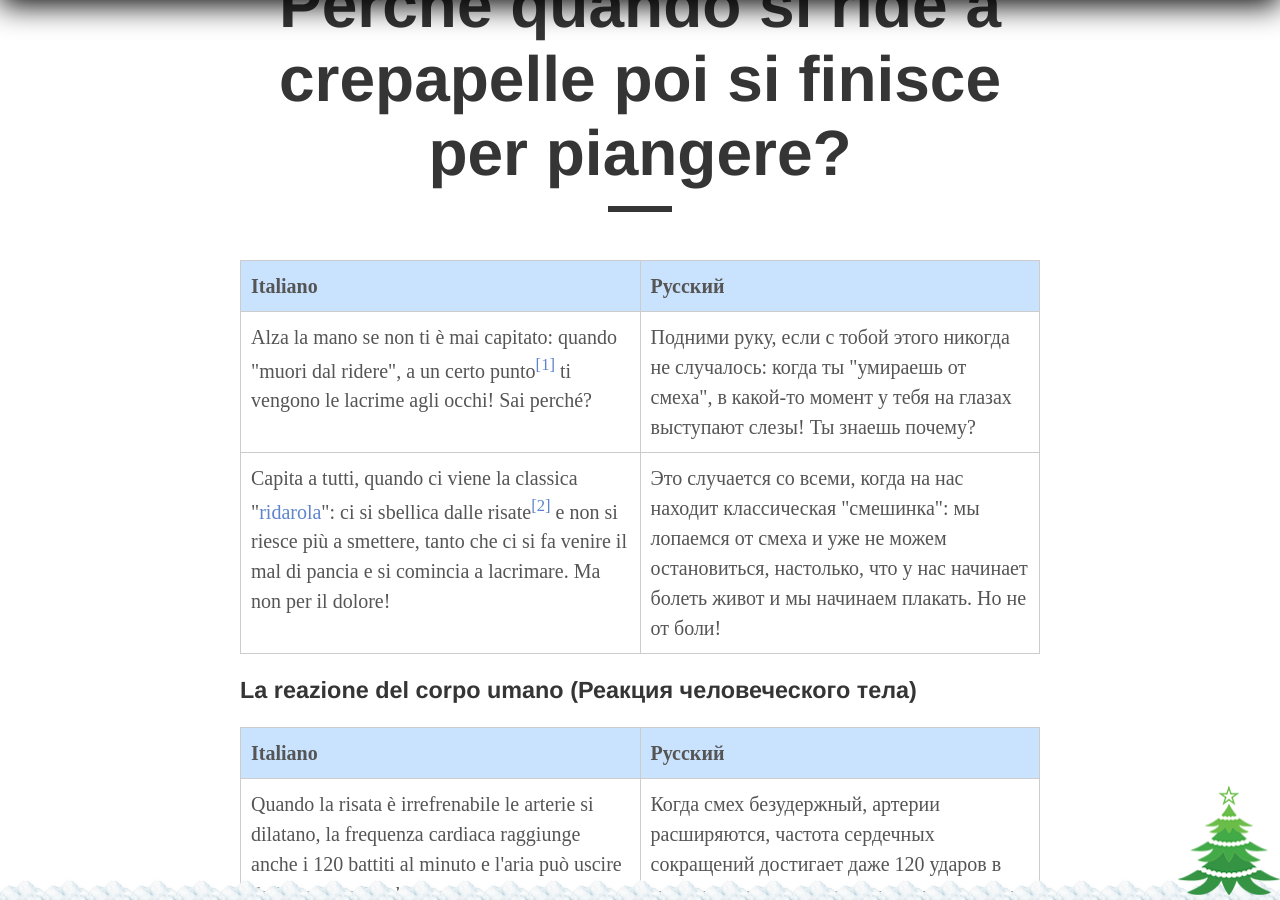
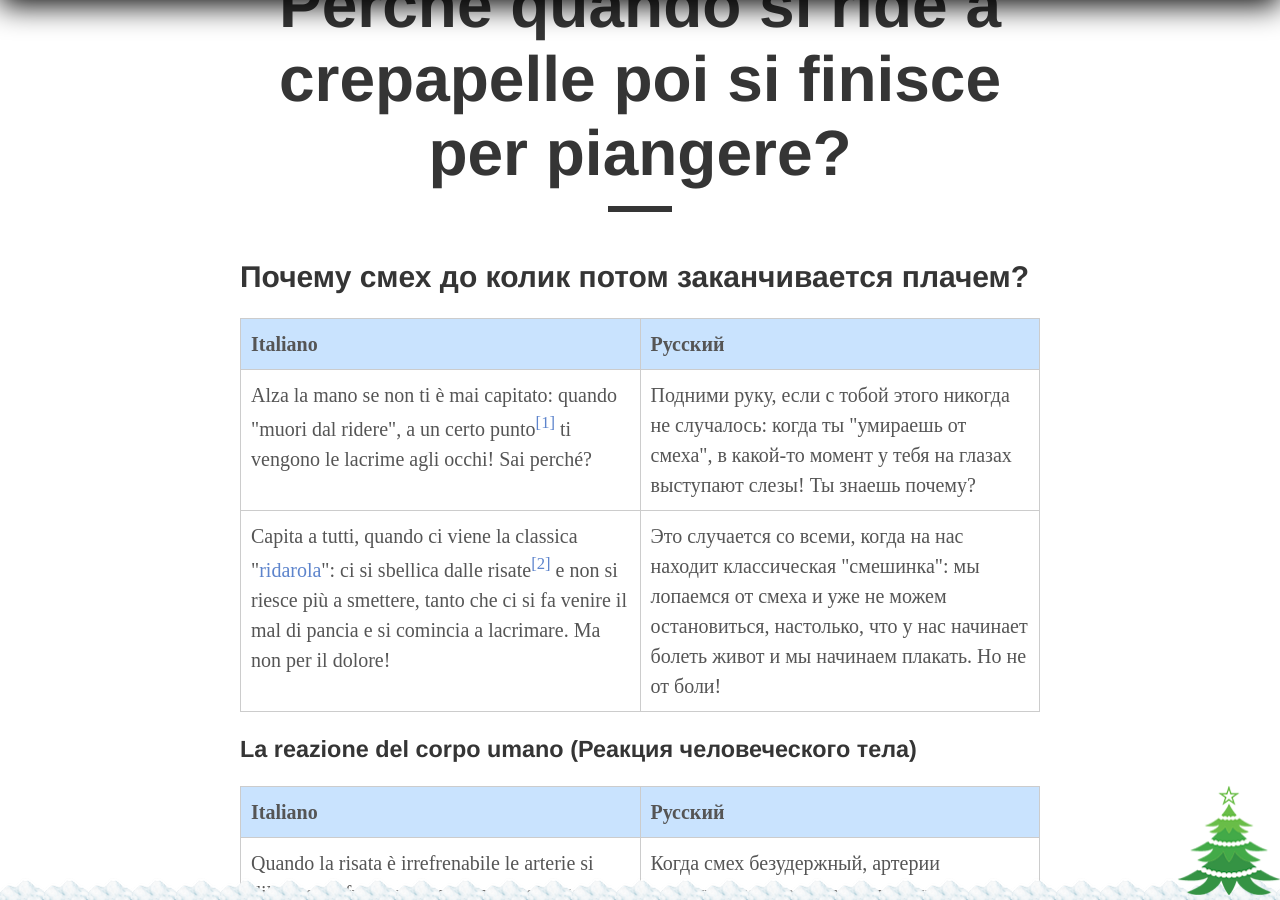
Before and after one commit to postolny/postolny.github.io, a Jekyll site: the page built from _posts/2021-05-26-perche-quando-si-ride-molto-poi-si-finisce-per-piangere.md, in a window 1280 px wide and 900 px high, scrolled down 542 px. Built offline with Jekyll 4.4.1, drawn with Linux system fonts in a browser that asks for light colours.

Commit message:
Add files via upload

```diff
--- a/_posts/2021-05-26-perche-quando-si-ride-molto-poi-si-finisce-per-piangere.md
+++ b/_posts/2021-05-26-perche-quando-si-ride-molto-poi-si-finisce-per-piangere.md
@@ -7,6 +7,8 @@ comments: false
 categories:
 tags: Переводы
 ---
+
+## Почему смех до колик потом заканчивается плачем?
 
 | Italiano | Русский |
 |----------|---------|
```
